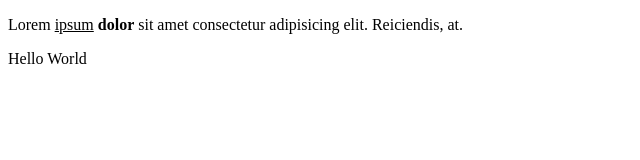
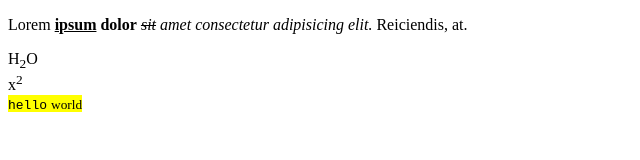
Before and after one commit to bablut/fe01, a plain HTML site: page index.html in a window 1280 px wide. Shown: the whole page, without its empty margins (0-640 px from the left). Drawn offline with Linux system fonts and the light colour scheme.

Commit message:
text formatting elements

```diff
--- a/index.html
+++ b/index.html
@@ -11,9 +11,19 @@
 
 <body>
 
-    <p>Lorem <u>ipsum</u> <b>dolor</b> sit amet consectetur adipisicing elit. Reiciendis, at.</p>
+    <p>Lorem <b><u>ipsum</u> dolor</b> <i><s>sit</s> amet consectetur adipisicing elit.</i> Reiciendis, at.</p>
 
-    <p>Hello World</p>
+    <p>
+        H<sub>2</sub>O
+        <br />
+        x<sup>2</sup>
+        <br />
+        <mark>
+            <samp>hello</samp>
+
+            <small>world</small>
+        </mark>
+    </p>
 
 </body>
 
```
